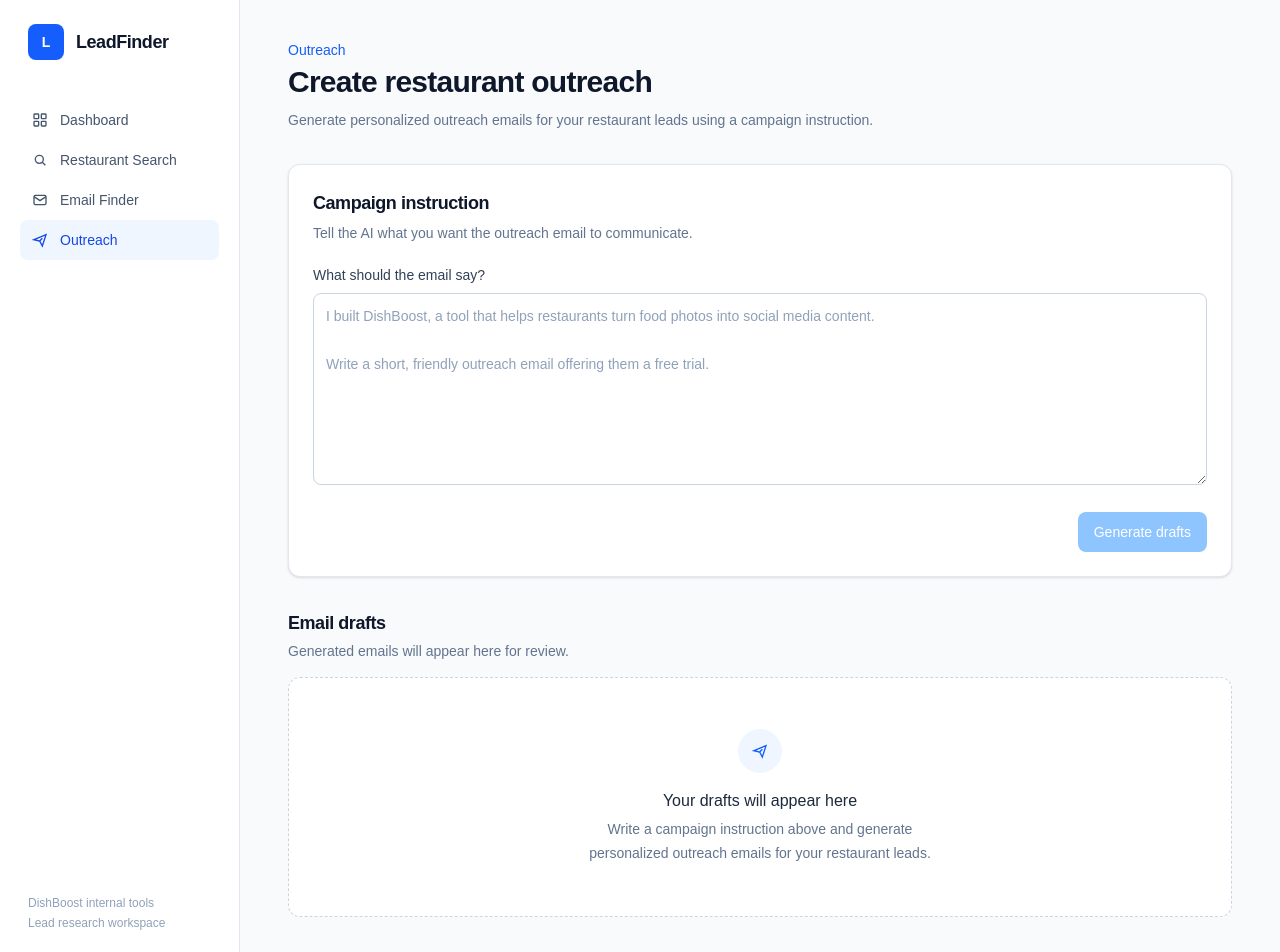
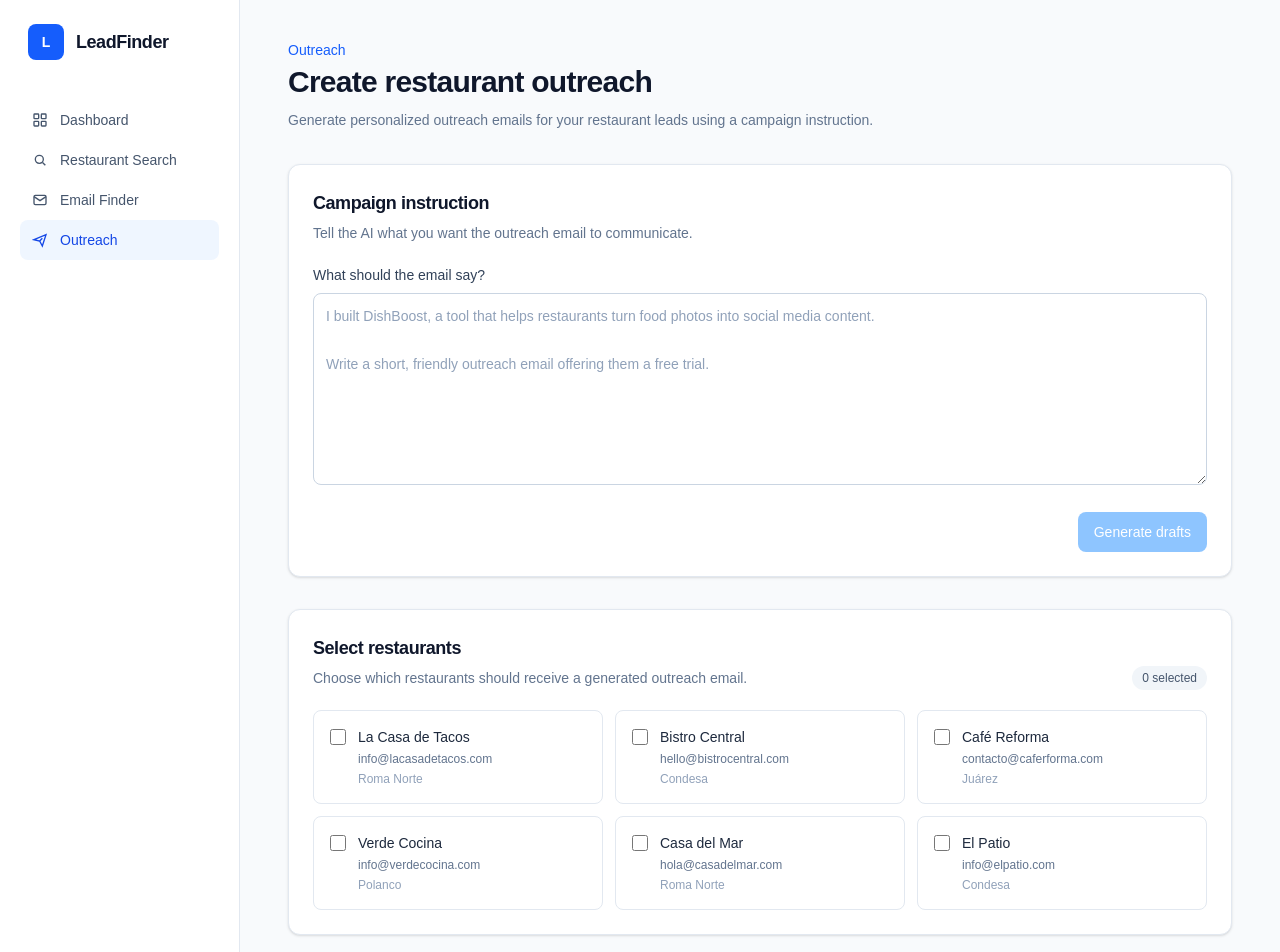
Before and after one commit to Jheintze/leadfinder, a Next.js app: page /outreach in a window 1280 px wide. Shown: the top 952 px of the page. Built offline with nearby package versions, Linux system fonts and the light colour scheme.

Commit message:
add fake restaurant selector section

```diff
--- a/src/app/outreach/page.tsx
+++ b/src/app/outreach/page.tsx
@@ -6,6 +6,7 @@ import { AppSidebar } from "../../components/app-sidebar";
 
 export default function OutreachPage() {
   const [instruction, setInstruction] = useState("");
+  const [selectedRestaurants, setSelectedRestaurants] = useState<string[]>([]);
 
   return (
     <main className="min-h-screen bg-slate-50 text-slate-900">
@@ -70,7 +71,105 @@ Write a short, friendly outreach email offering them a free trial.`}
               </button>
             </div>
           </section>
+          {/* Restaurant selection */}
+<section className="mt-8 rounded-xl border border-slate-200 bg-white p-5 shadow-sm sm:p-6">
+  <div className="flex items-end justify-between gap-4">
+    <div>
+      <h2 className="text-lg font-semibold tracking-tight">
+        Select restaurants
+      </h2>
 
+      <p className="mt-1 text-sm leading-6 text-slate-500">
+        Choose which restaurants should receive a generated outreach email.
+      </p>
+    </div>
+
+    <span className="shrink-0 rounded-full bg-slate-100 px-2.5 py-1 text-xs font-medium text-slate-600">
+      {selectedRestaurants.length} selected
+    </span>
+  </div>
+
+  <div className="mt-5 grid gap-3 sm:grid-cols-2 xl:grid-cols-3">
+    {[
+      {
+        id: "1",
+        name: "La Casa de Tacos",
+        email: "info@lacasadetacos.com",
+        city: "Roma Norte",
+      },
+      {
+        id: "2",
+        name: "Bistro Central",
+        email: "hello@bistrocentral.com",
+        city: "Condesa",
+      },
+      {
+        id: "3",
+        name: "Café Reforma",
+        email: "contacto@caferforma.com",
+        city: "Juárez",
+      },
+      {
+        id: "4",
+        name: "Verde Cocina",
+        email: "info@verdecocina.com",
+        city: "Polanco",
+      },
+      {
+        id: "5",
+        name: "Casa del Mar",
+        email: "hola@casadelmar.com",
+        city: "Roma Norte",
+      },
+      {
+        id: "6",
+        name: "El Patio",
+        email: "info@elpatio.com",
+        city: "Condesa",
+      },
+    ].map((restaurant) => {
+      const isSelected = selectedRestaurants.includes(restaurant.id);
+
+      return (
+        <label
+          key={restaurant.id}
+          className={`relative flex cursor-pointer rounded-lg border p-4 transition-colors ${
+            isSelected
+              ? "border-blue-300 bg-blue-50/60"
+              : "border-slate-200 bg-white hover:border-slate-300 hover:bg-slate-50"
+          }`}
+        >
+          <input
+            type="checkbox"
+            checked={isSelected}
+            onChange={() => {
+              setSelectedRestaurants((current) =>
+                current.includes(restaurant.id)
+                  ? current.filter((id) => id !== restaurant.id)
+                  : [...current, restaurant.id],
+              );
+            }}
+            className="mt-0.5 h-4 w-4 rounded border-slate-300 text-blue-600 focus:ring-blue-500"
+          />
+
+          <div className="ml-3 min-w-0">
+            <p className="truncate text-sm font-medium text-slate-800">
+              {restaurant.name}
+            </p>
+
+            <p className="mt-1 truncate text-xs text-slate-500">
+              {restaurant.email}
+            </p>
+
+            <p className="mt-1 text-xs text-slate-400">
+              {restaurant.city}
+            </p>
+          </div>
+        </label>
+      );
+    })}
+  </div>
+</section>
           {/* Drafts */}
           <section className="mt-8">
             <div className="mb-4">
```
